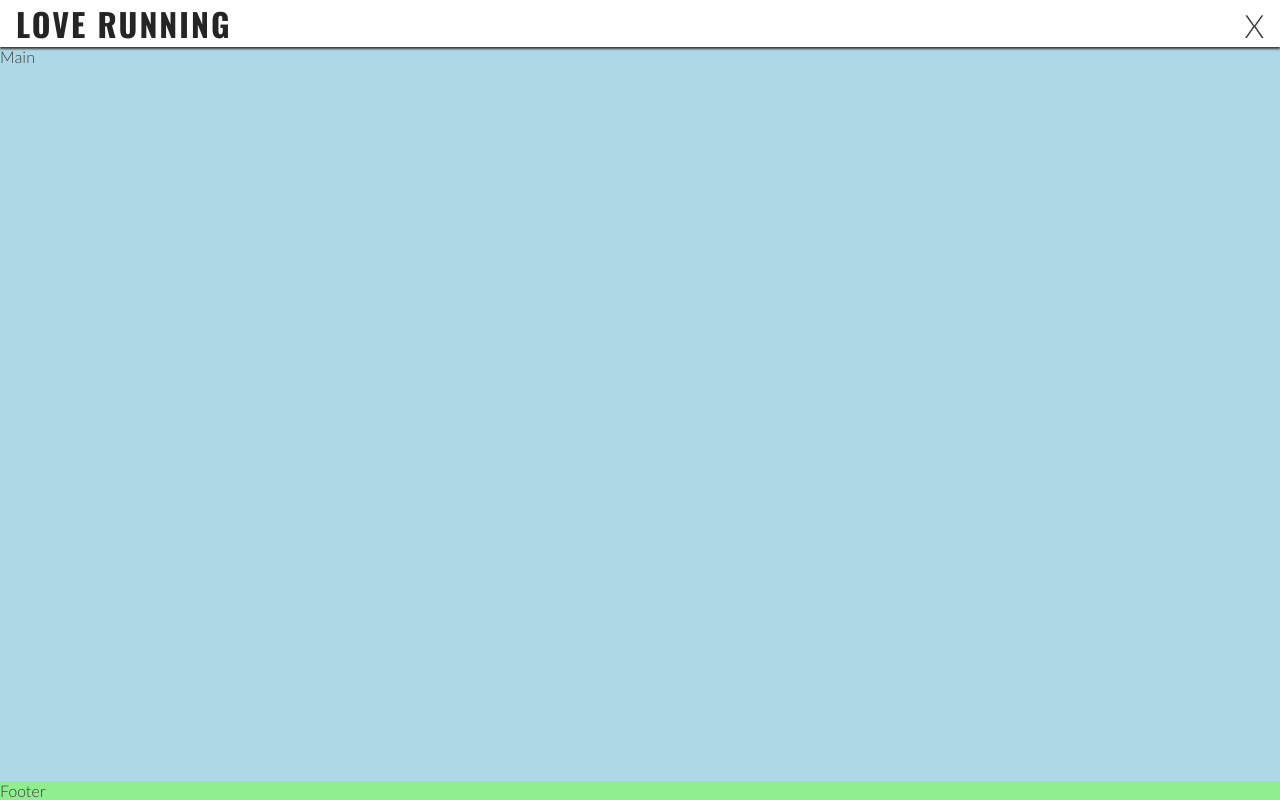
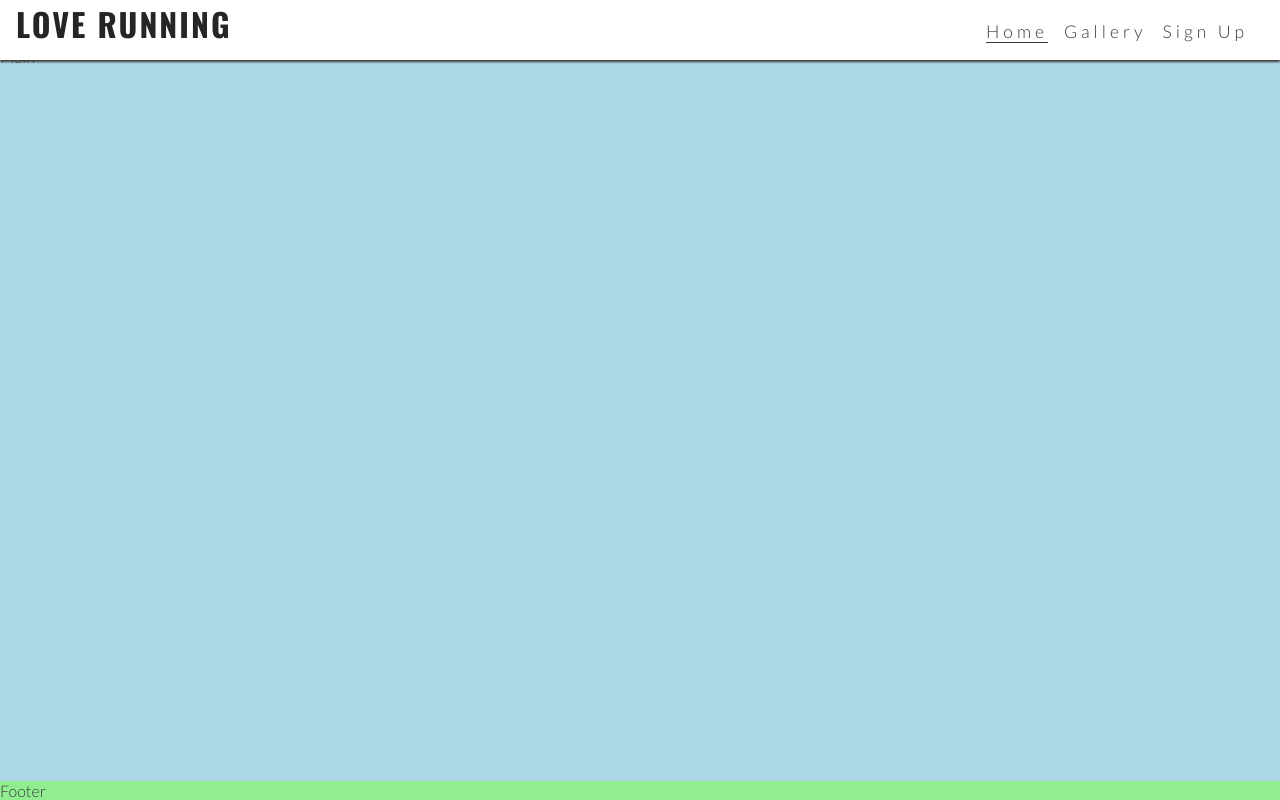
Before and after one commit to DanielFavell/LoveRunning, a plain HTML site: page index.html in a window 1280 px wide. Drawn offline with nearby package versions, Linux system fonts and the light colour scheme.

Commit message:
nav bar items displayed and label for dropdown hidden on 768px or greater screens

```diff
--- a/assets/css/style.css
+++ b/assets/css/style.css
@@ -84,3 +84,23 @@ background-color: lightgreen;
 .active{
     border-bottom: 1px solid #3a3a3a;
 }
+
+/*media querys for larger screens, always at bottom of css file*/
+@media screen and (min-width:768px){
+    nav{
+        display: block;
+        position: relative;
+        box-shadow: none;
+        width:fit-content;
+        padding-right: 1rem;
+    }
+    #menu{
+    display:flex;
+    }
+    #menu > li{
+        padding-left: 1rem;
+    }
+    .nav-toggle-label{
+        display: none;
+    }
+}
```
